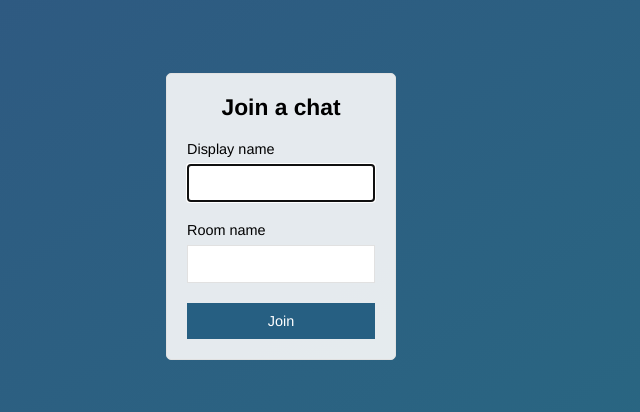
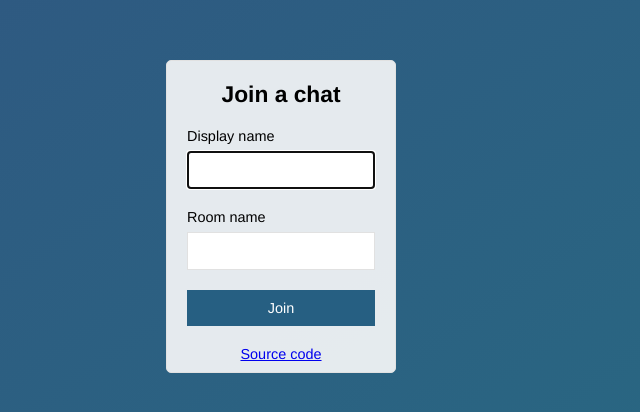
Before and after one commit to angristan/node-chat-app, a website: page public/index.html in a window 1280 px wide. Shown: the part 184-596 px from the top of the page, without its empty margins (359-999 px from the left). Drawn offline with Linux system fonts and the light colour scheme.

Commit message:
Add source code link

```diff
--- a/public/css/style.css
+++ b/public/css/style.css
@@ -193,3 +193,8 @@ button:disabled {
     margin-right: 0px;
   }
 }
+
+.source-code {
+  text-align: center;
+  margin-bottom: 10px;
+}
--- a/public/index.html
+++ b/public/index.html
@@ -24,6 +24,7 @@
         <button>Join</button>
       </div>
     </form>
+    <p class="source-code"><a href="https://github.com/Angristan/node-chat-app">Source code</a></p>
   </div>
 </body>
 </html>
```
